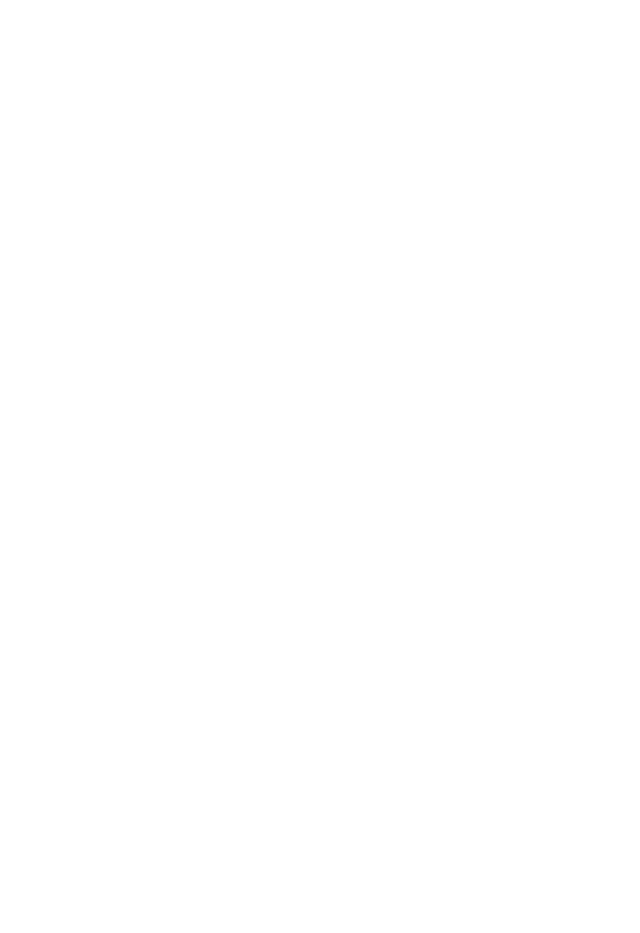
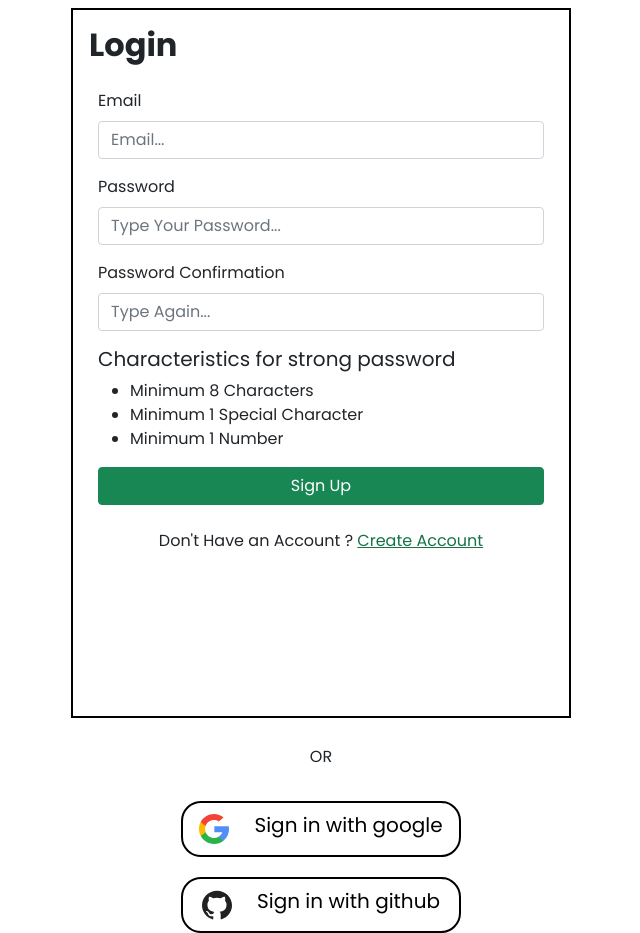
Before and after one commit to coderDaiyan/take-me, a React (Create React App) app: page /login in a window 1280 px wide. Shown: the part 80-1013 px from the top of the page, without its empty margins (319-959 px from the left). Before the commit the page ends 800 px from the top, so only its background shows below. Built offline with nearby package versions, Linux system fonts and the light colour scheme.

Commit message:
login and signup problem solved

```diff
--- a/public/index.html
+++ b/public/index.html
@@ -45,5 +45,20 @@
       To begin the development, run `npm start` or `yarn start`.
       To create a production bundle, use `npm run build` or `yarn build`.
     -->
+    <script
+      src="https://cdn.jsdelivr.net/npm/bootstrap@5.0.0-beta2/dist/js/bootstrap.bundle.min.js"
+      integrity="sha384-b5kHyXgcpbZJO/tY9Ul7kGkf1S0CWuKcCD38l8YkeH8z8QjE0GmW1gYU5S9FOnJ0"
+      crossorigin="anonymous"
+    ></script>
+    <script
+      src="https://cdn.jsdelivr.net/npm/@popperjs/core@2.6.0/dist/umd/popper.min.js"
+      integrity="sha384-KsvD1yqQ1/1+IA7gi3P0tyJcT3vR+NdBTt13hSJ2lnve8agRGXTTyNaBYmCR/Nwi"
+      crossorigin="anonymous"
+    ></script>
+    <script
+      src="https://cdn.jsdelivr.net/npm/bootstrap@5.0.0-beta2/dist/js/bootstrap.min.js"
+      integrity="sha384-nsg8ua9HAw1y0W1btsyWgBklPnCUAFLuTMS2G72MMONqmOymq585AcH49TLBQObG"
+      crossorigin="anonymous"
+    ></script>
   </body>
 </html>
--- a/src/App.js
+++ b/src/App.js
@@ -2,8 +2,8 @@
 import { BrowserRouter as Router, Route, Switch } from "react-router-dom";
 import Navbar from "./Components/Navbar/Navbar";
 import Home from "./Components/Home/Home";
-import PickUpPoint from "./Components/PickUpPoint/PickUpPoint";
-import SignUp from "./Components/SignUp/SignUp";
+import Destination from "./Components/Destination/Destination";
+import Login from "./Components/Login/Login";
 import { createContext, useState } from "react";
 import PrivateRoute from "./Components/PrivateRoute/PrivateRoute";
 
@@ -11,6 +11,7 @@
 
 function App() {
   const [loggedInUser, setLoggedInUser] = useState({});
+  console.log(loggedInUser);
   return (
     <UserContext.Provider value={[loggedInUser, setLoggedInUser]}>
       <Router>
@@ -22,11 +23,11 @@
           <Route path="/home">
             <Home></Home>
           </Route>
-          <Route path="/signup">
-            <SignUp />
+          <Route path="/login">
+            <Login />
           </Route>
           <PrivateRoute path="/pickup/:vehicle">
-            <PickUpPoint />
+            <Destination />
           </PrivateRoute>
         </Switch>
       </Router>
--- a/src/Components/PickUpPoint/PickUpPoint.js
+++ b/src/Components/Destination/Destination.js
@@ -1,5 +1,5 @@
 import React from "react";
-import "./PickUpPoint.css";
+import "./Destination.css";
 import Map from "../../assets/images/Map.png";
 
 const PickUpPoint = () => {
--- a/src/Components/SignUp/SignUp.js
+++ b/src/Components/Login/Login.js
@@ -1,6 +1,6 @@
 import React, { useContext, useState } from "react";
 import { Link, useHistory, useLocation } from "react-router-dom";
-import "./SignUp.css";
+import "./Login.css";
 import Google from "../../assets/icon/search.svg";
 import Github from "../../assets/icon/github.svg";
 
@@ -16,11 +16,11 @@
 }
 
 const SignUp = () => {
-  const history = useHistory();
-  const location = useLocation();
-  let { from } = location.state || { from: { pathname: "/" } };
-
   const [loggedInUser, setLoggedInUser] = useContext(UserContext);
+  console.log(loggedInUser);
+  let history = useHistory();
+  let location = useLocation();
+  let { from } = location.state || { from: { pathname: "/pickup/:vehicle" } };
 
   const [user, setUser] = useState({
     name: "",
@@ -36,19 +36,18 @@
       .auth()
       .signInWithPopup(provider)
       .then((res) => {
+        console.log(res.user);
         // ? Sign in successful
-        const { displayName, photoURL, email } = res.user;
+        const { displayName, email } = res.user;
         const signedInUser = {
           isSignedIn: true,
           name: displayName,
           email: email,
           password: "",
-          photo: photoURL,
         };
         setUser(signedInUser);
         setLoggedInUser(signedInUser);
         history.replace(from);
-        console.log(displayName, photoURL, email);
       })
       .catch((error) => {
         // Handle Errors here.
@@ -65,9 +64,10 @@
       .signInWithPopup(provider)
       .then((result) => {
         var user = result.user;
+        const { displayName, email } = user;
         const signedInUser = {
-          name: user.displayName,
-          email: user.email,
+          name: displayName,
+          email: email,
         };
         setLoggedInUser(signedInUser);
         setUser(signedInUser);
@@ -115,18 +115,20 @@
         .createUserWithEmailAndPassword(user.email, user.password)
         .then((userCredential) => {
           // Signed in
-          const user = userCredential.user;
-        })
-        .then((res) => {
-          // * Success Message
-          const userInfo = { ...user };
+          var newUser = userCredential.user;
+          let userInfo = { ...user };
+          userInfo = {
+            name: newUser.displayName,
+            email: newUser.email,
+          };
           userInfo.message = (
             <p style={{ color: "green" }}>
               Congratulations! Account is Created
             </p>
           );
+          console.log(userInfo);
           setUser(userInfo);
-          history.replace(from);
+          setLoggedInUser(userInfo);
         })
         .catch((error) => {
           const errorMessage = error.message;
@@ -135,8 +137,8 @@
           setUser(userInfo);
         });
     }
-
     if (!newUser && user.email && user.password) {
+      console.log(user.email, user.password);
       firebase
         .auth()
         .signInWithEmailAndPassword(user.email, user.password)
@@ -146,6 +148,7 @@
             <p style={{ color: "green" }}>Account Logged In Successfully</p>
           );
           setUser(userInfo);
+          setLoggedInUser(userInfo);
           history.replace(from);
         })
         .catch((error) => {
@@ -236,7 +239,7 @@
             </div>
             {user.message && user.message}
             <button type="submit" className="btn btn-success w-100">
-              {newUser ? "Sign Up" : "Sign In"}
+              Sign Up
             </button>
             <p className="text-center mt-4">
               {newUser
@@ -244,13 +247,20 @@
                 : `Don't Have an Account ?`}{" "}
               <Link
                 onClick={() => setNewUser(!newUser)}
-                to="/signup"
+                to="/login"
                 style={{ color: "#157347" }}
               >
                 {newUser ? "Log In" : "Create Account"}
               </Link>
             </p>
           </form>
+          {/* <button
+            onClick={handleSignIn}
+            type="submit"
+            className="btn btn-success w-100"
+          >
+            Sign In
+          </button> */}
           <div style={{ marginTop: "12rem" }}>
             <p className="text-center">OR</p>
             <div className="social-signin">
--- a/src/Components/Navbar/Navbar.js
+++ b/src/Components/Navbar/Navbar.js
@@ -28,19 +28,13 @@
             <div className="mx-auto"></div>
             <ul className="navbar-nav">
               <li className="nav-item">
-                <Link className="nav-link text-dark" to="/home">
-                  Home
-                </Link>
+                <Link className="nav-link text-dark">Home</Link>
               </li>
               <li className="nav-item">
-                <Link className="nav-link text-dark" to="/">
-                  Destination
-                </Link>
+                <Link className="nav-link text-dark">Destination</Link>
               </li>
               <li className="nav-item">
-                <Link className="nav-link text-dark" to="/contact">
-                  Contact
-                </Link>
+                <Link className="nav-link text-dark">Contact</Link>
               </li>
               {loggedInUser.name ? (
                 <li
@@ -51,7 +45,7 @@
                 </li>
               ) : (
                 <li className="nav-item">
-                  <Link className="nav-link" to="/signup">
+                  <Link className="nav-link" to="/login">
                     <button className="btn btn-outline-success login-btn">
                       Login
                     </button>
--- a/src/Components/PrivateRoute/PrivateRoute.js
+++ b/src/Components/PrivateRoute/PrivateRoute.js
@@ -4,6 +4,7 @@
 
 const PrivateRoute = ({ children, ...rest }) => {
   const [loggedInUser, setLoggedInUser] = useContext(UserContext);
+  console.log(loggedInUser);
   return (
     <Route
       {...rest}
@@ -13,7 +14,7 @@
         ) : (
           <Redirect
             to={{
-              pathname: "/signup",
+              pathname: "/login",
               state: { from: location },
             }}
           />
```
Also changed, not shown: src/Components/Destination/Destination.css (renamed from src/Components/PickUpPoint/PickUpPoint.css), src/Components/Login/Login.css (renamed from src/Components/SignUp/SignUp.css), src/Components/Login/firebase.config.js (renamed from src/Components/SignUp/firebase.config.js).
